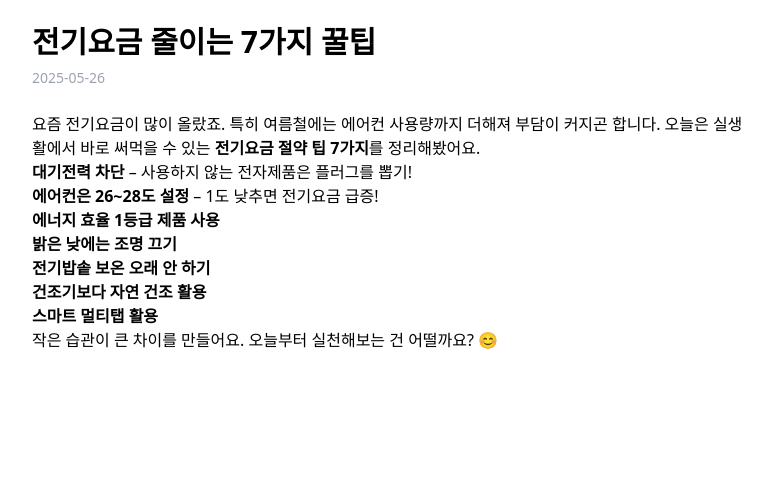
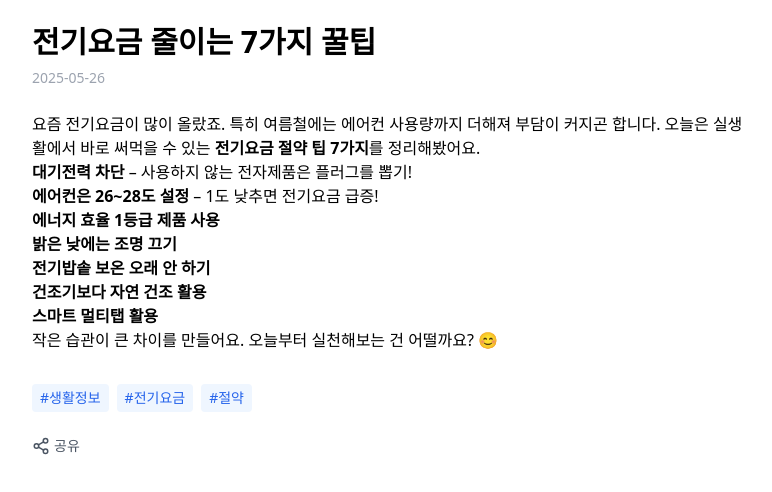
Before and after one commit to mysmartdeal/mysmartdeal, a Next.js app: page /smartlog/2025-05-26-saving-tips in a window 1280 px wide. Shown: the top 492 px of the page, without its empty margins (248-1020 px from the left). Built offline with nearby package versions, Linux system fonts and the light colour scheme.

Commit message:
Update [slug].js

```diff
--- a/pages/smartlog/[slug].js
+++ b/pages/smartlog/[slug].js
@@ -1,7 +1,9 @@
-// ✅ [slug].js – 메타태그 + OG 태그 자동 적용
+// ✅ [slug].js – 메타태그 + OG 태그 + 라벨 + 아이콘 공유 버튼 적용
 import fs from 'fs';
 import path from 'path';
 import Head from 'next/head';
+import { useEffect } from 'react';
+import { Share2 } from 'lucide-react';
 
 export async function getStaticPaths() {
   const dir = path.join(process.cwd(), 'public/smartlog-posts');
@@ -23,23 +25,54 @@ export default function PostPage({ post, slug }) {
   const ogImage = `/images/smartlog-thumbnails/${slug}.jpg`;
   const fullUrl = `https://mysmartdeal.co.kr/smartlog/${slug}`;
 
+  useEffect(() => {
+    if (navigator.share) {
+      document.getElementById('share-btn')?.addEventListener('click', () => {
+        navigator.share({
+          title: post.title,
+          text: previewText,
+          url: fullUrl,
+        });
+      });
+    }
+  }, []);
+
   return (
     <div className="max-w-3xl mx-auto p-6">
       <Head>
         <title>{post.title} | Smartlog</title>
         <meta name="description" content={previewText} />
         <meta name="keywords" content={(post.labels || []).join(', ')} />
-
-        {/* OG 태그 */}
         <meta property="og:type" content="article" />
         <meta property="og:title" content={post.title} />
         <meta property="og:description" content={previewText} />
         <meta property="og:image" content={ogImage} />
         <meta property="og:url" content={fullUrl} />
       </Head>
+
       <h1 className="text-3xl font-bold mb-2">{post.title}</h1>
       <p className="text-sm text-gray-400 mb-6">{post.date}</p>
+
       <div dangerouslySetInnerHTML={{ __html: post.content }} className="prose prose-lg"></div>
+
+      {post.labels && post.labels.length > 0 && (
+        <div className="mt-8 flex flex-wrap gap-2 text-sm text-blue-600">
+          {post.labels.map((label) => (
+            <span key={label} className="bg-blue-50 px-2 py-1 rounded">
+              #{label}
+            </span>
+          ))}
+        </div>
+      )}
+
+      <div className="mt-6">
+        <button
+          id="share-btn"
+          className="flex items-center gap-1 text-sm text-gray-600 hover:text-blue-600 transition"
+        >
+          <Share2 size={18} /> 공유
+        </button>
+      </div>
     </div>
   );
 }
```
